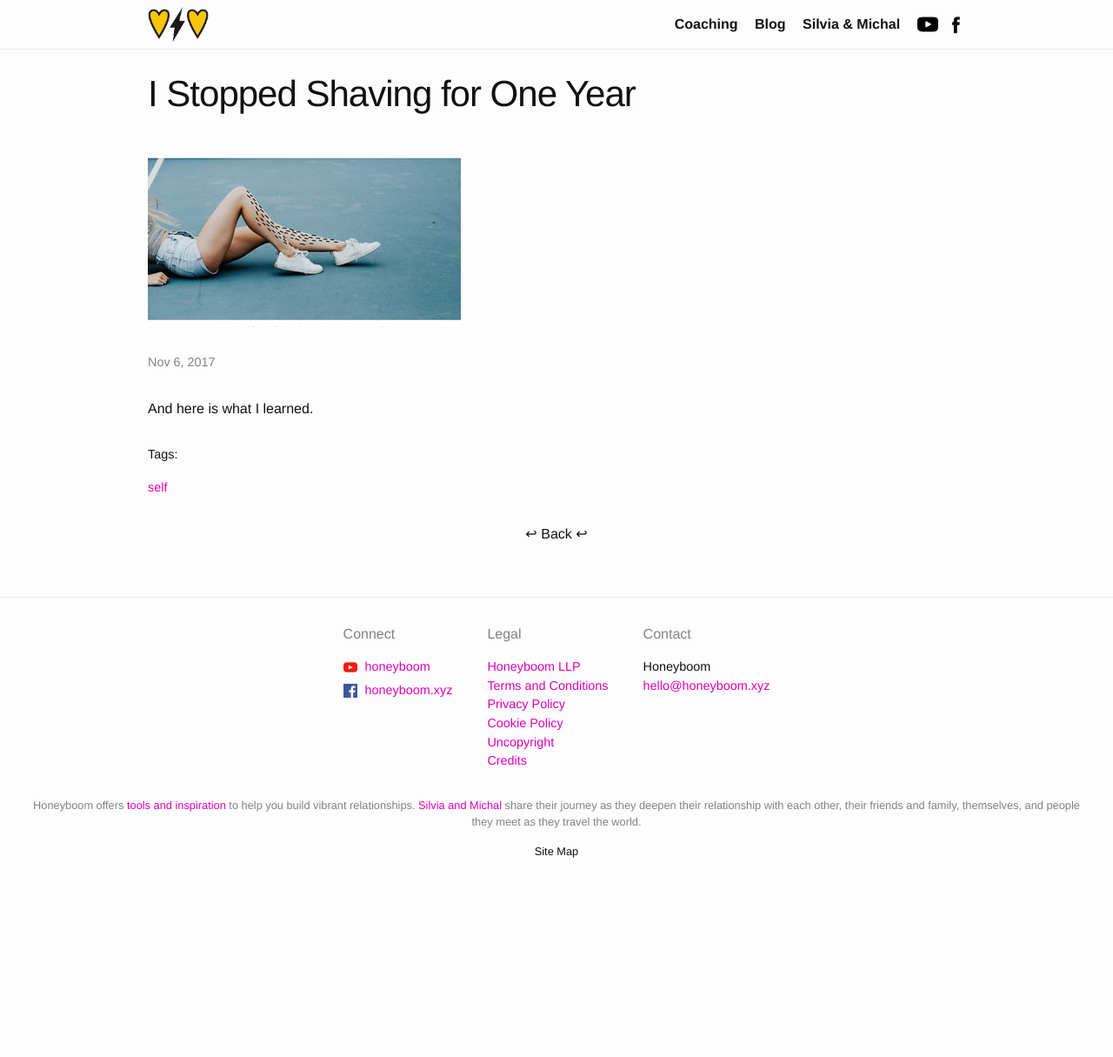
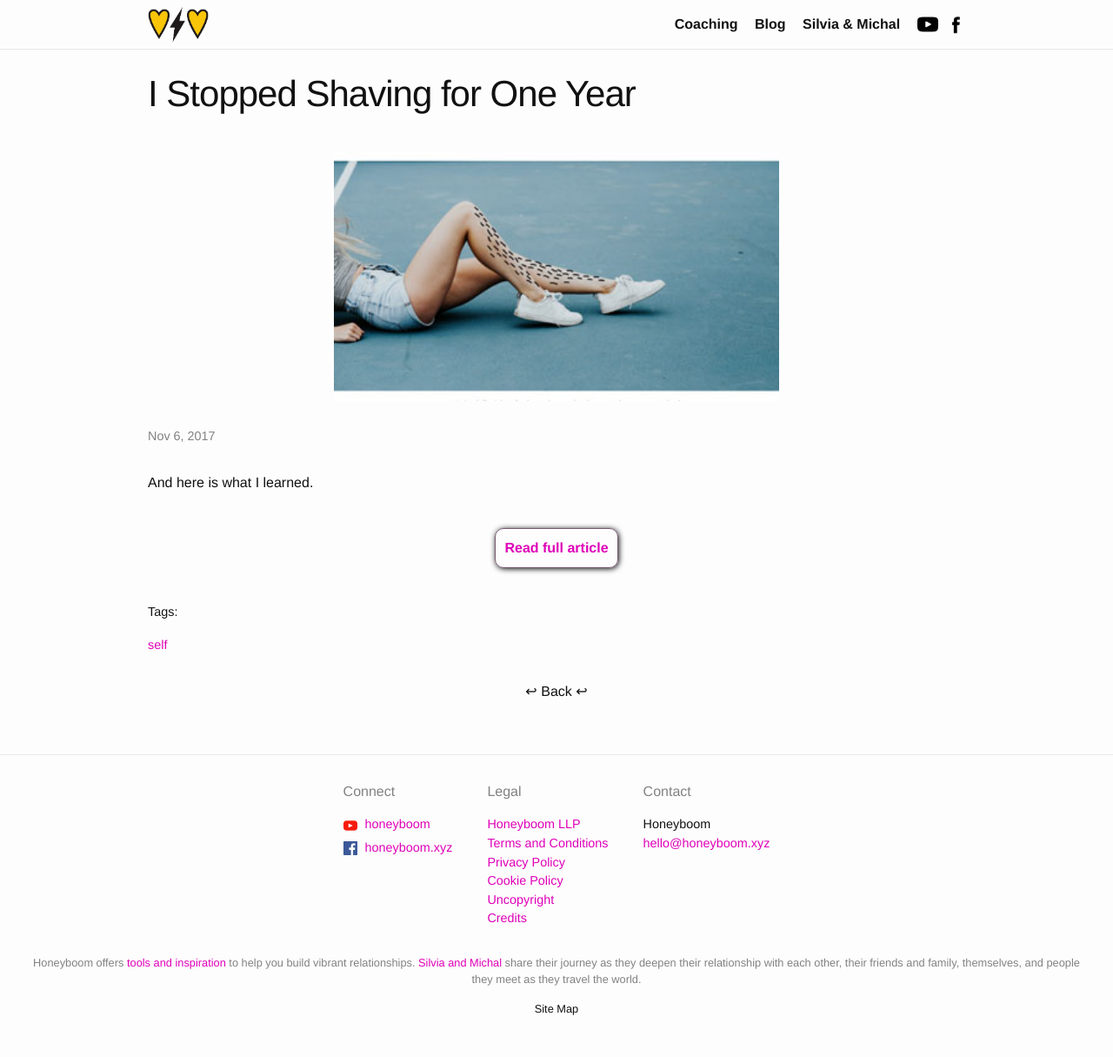
Before and after one commit to Honeyboom/honeyboom.github.io, a Jekyll site: the page built from _posts/2017-11-06-stopped-shaving.md, in a window 1280 px wide. Shown: the whole page at 87% size. Built offline with Jekyll 4.4.1, drawn with Linux system fonts in a browser that asks for light colours; comment, search, counter and statistics services are not loaded; before the commit the page ends 1033 px from its top, so only the background shows below that.

Commit message:
Added button and image link to article on link posts

```diff
--- a/_layouts/post.html
+++ b/_layouts/post.html
@@ -8,13 +8,22 @@ layout: default
 			{{ page.title | escape }}
     </h1>
 
-
-		{% unless page.tags contains 'video' %}
-			{% assign video = 'false' %}
-		{% endunless %}
+	{% unless page.tags contains 'video' %}
+		{% assign video = 'false' %}
+	{% endunless %}
 
     {% if page.image and video == 'false' %}
-       <img src="{{ page.image }}" alt="Post Image">
+        {% if page.tags contains 'link' %}
+        <div class="centering-container">
+            <a href="{{ page.link }}" target="_blank">
+                <img src="{{ page.image }}" alt="Post Image" style="width: 40vw;">
+            </a>
+        </div>
+        {% else %}
+        <div class="centering-container">
+            <img src="{{ page.image }}" alt="Post Image" style="width: 40vw;">
+        </div>
+        {% endif %}
     {% endif %}
 
      <p class="post-meta">
@@ -31,6 +40,14 @@ layout: default
 
   <div class="post-content" itemprop="articleBody">
     {{ content }}
+
+    {% if page.tags contains 'link' %}
+        <div class="button-container">
+            <div class="read-more-btn">
+                <a href="{{ page.link }}" target="_blank"><strong>Read full article</strong></a>
+            </div>
+        </div>
+    {% endif %}
   </div>
 
 	<div class="bottom-tags">
--- a/_sass/minima/_base.scss
+++ b/_sass/minima/_base.scss
@@ -249,6 +249,16 @@ pre {
 }
 
 /**
+ * Centering container
+ */
+.centering-container {
+  display: flex;
+  display: -webkit-flex;
+  justify-content: center;
+}
+
+
+/**
  * NoScript Overlay
  */
 
--- a/_sass/minima/_layout.scss
+++ b/_sass/minima/_layout.scss
@@ -478,6 +478,22 @@
     }
   }
 }
+
+
+
+.read-more-btn {
+  display: inline-block;
+  border: 1px solid #745871;
+  border-radius: 10px;
+  padding: 10px;
+  box-shadow: 1px 1px 6px;
+
+  &:hover {
+    cursor: pointer;
+    box-shadow: none;
+  }
+}
+
 
 .bottom-tags {
   margin-bottom: $spacing-unit;
```
